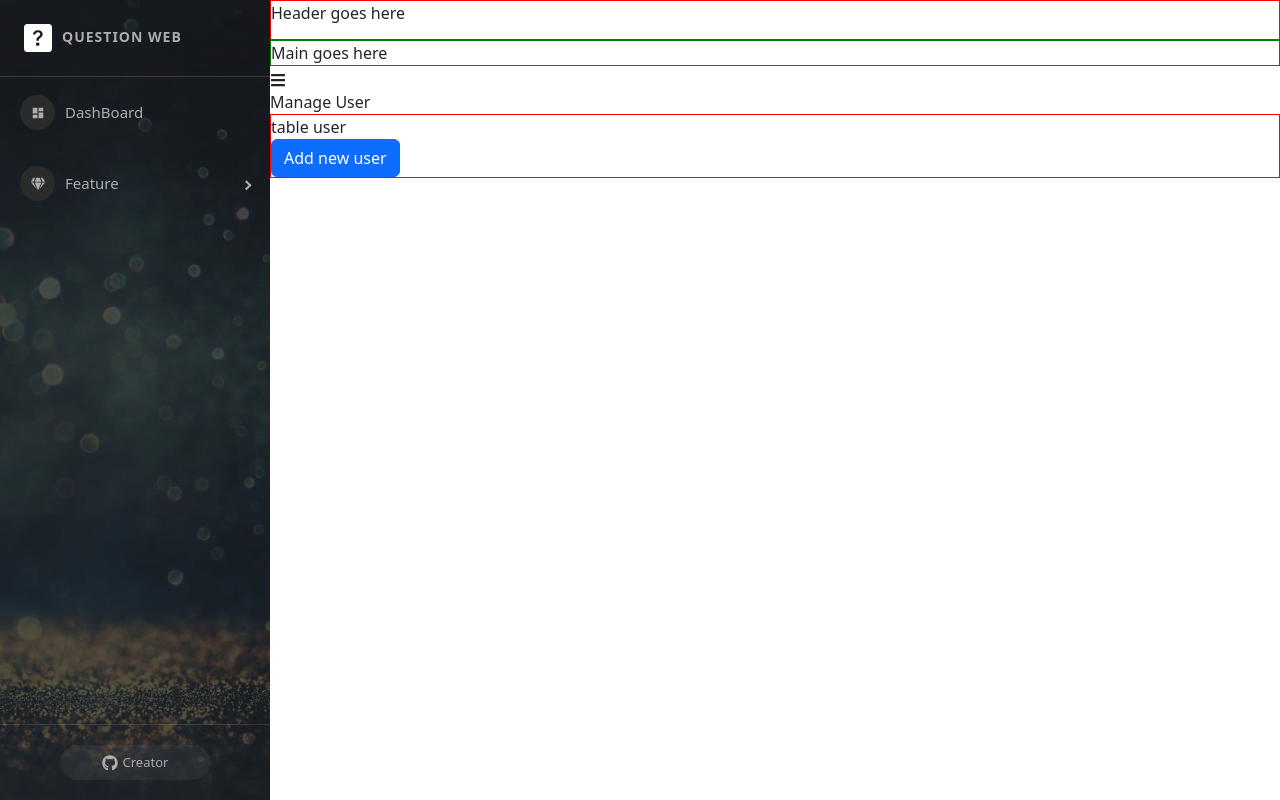
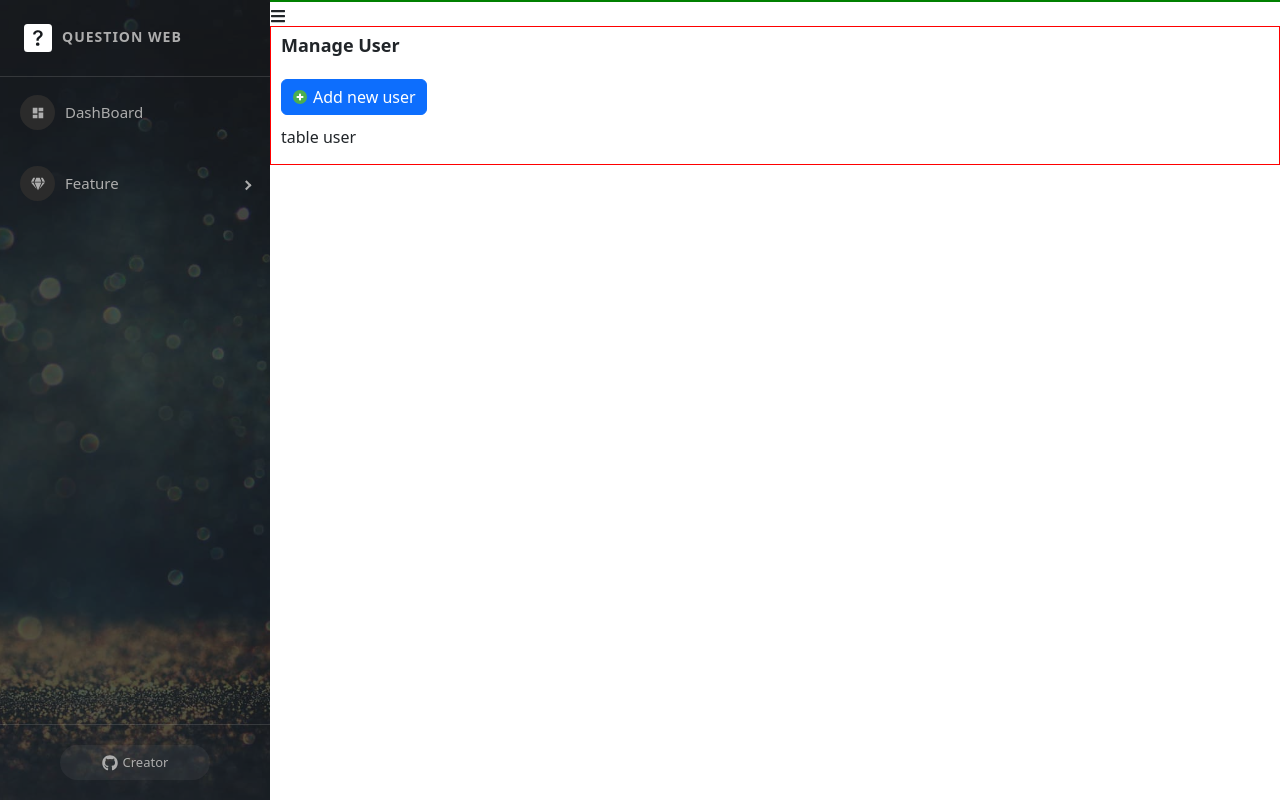
Before and after one commit to Hieu003/Test, a React (Create React App) app: page /admins/manage-users in a window 1280 px wide. Built offline with nearby package versions, Linux system fonts and the light colour scheme.

Commit message:
validate

```diff
--- a/src/App.js
+++ b/src/App.js
@@ -3,6 +3,8 @@ import './App.scss';
 import './Components/Header/Header'
 import Header from './Components/Header/Header';
 import { Outlet } from 'react-router-dom';
+import { ToastContainer, toast } from 'react-toastify';
+import 'react-toastify/dist/ReactToastify.css';
 
 
 const App = () => {
@@ -22,9 +24,7 @@ const App = () => {
         <div className='app-content'>
           <Outlet />
         </div>
-
       </div>
-
 
 
     </div>
--- a/src/Components/Admin/Admin.js
+++ b/src/Components/Admin/Admin.js
@@ -16,10 +16,10 @@ const Admin = () => {
 
             <div className="admin-content">
                 <div className="admin-header">
-                    Header goes here
+
                 </div>
                 <div className="admin-main">
-                    Main goes here
+
                 </div>
 
                 <FaBars onClick={() => setCollapsed(!collapsed)}></FaBars>
--- a/src/Components/Admin/Admin.scss
+++ b/src/Components/Admin/Admin.scss
@@ -11,10 +11,7 @@
 .admin-content {
     width: 100%;
 
-    .admin-header {
-        border: 1px solid red;
-        height: 40px;
-    }
+    .admin-header {}
 
     .admin-main {
         border: 1px solid green;
--- a/src/Components/Admin/Content/AddNewUserModal.js
+++ b/src/Components/Admin/Content/AddNewUserModal.js
@@ -3,12 +3,25 @@ import Button from 'react-bootstrap/Button';
 import Modal from 'react-bootstrap/Modal';
 import '../Content/ManageUser.scss'
 import { FcPlus } from "react-icons/fc";
+import axios from 'axios';
+import { ToastContainer, toast } from 'react-toastify';
 
-const AddNewUserModal = () => {
+import 'react-toastify/dist/ReactToastify.css';
 
 
-    const [show, setShow] = useState(false);
-    const handleClose = () => setShow(false);
+const AddNewUserModal = (props) => {
+
+    const { show, setShow } = props
+    // const [show, setShow] = useState(false);
+    const handleClose = () => {
+        setEmail('')
+        setPassword('')
+        setUsername('')
+        setRole("")
+        setPreviewImage('')
+
+        setShow(false);
+    }
     const handleShow = () => setShow(true);
 
     const [email, setEmail] = useState('');
@@ -27,12 +40,74 @@ const AddNewUserModal = () => {
         }
     }
 
+    // const handleSubmitCreateUser = () => {
+    //     // console.log(alert('me'))
+    //     const newUserFormData = new FormData();
+    //     newUserFormData.append('email', email)
+    //     newUserFormData.append('password', password)
+    //     newUserFormData.append('username', username)
+    //     newUserFormData.append('role', role)
+    //     newUserFormData.append('userImage', image)
+
+    //     axios({
+    //         method: 'post',
+    //         url: 'http://localhost:8081/api/v1/participant',
+    //         data: newUserFormData
+    //     }).then((res) => {
+    //         console.log(res)
+    //     })
+    // }
+
+    const validateEmail = (email) => {
+        return String(email)
+            .toLowerCase()
+            .match(
+                /^(([^<>()[\]\\.,;:\s@"]+(\.[^<>()[\]\\.,;:\s@"]+)*)|.(".+"))@((\[[0-9]{1,3}\.[0-9]{1,3}\.[0-9]{1,3}\.[0-9]{1,3}\])|(([a-zA-Z\-0-9]+\.)+[a-zA-Z]{2,}))$/
+            );
+    };
+
+
+
+
+
+
+    const handleSubmitCreateUser = async () => {
+        //validate
+        const isValidEmail = validateEmail(email)
+        if (!isValidEmail) {
+            toast.error('Invalid Email')
+            return
+        }
+        if (!password) {
+            toast.error('Invalid Password')
+            return
+        }
+
+        //Post new user
+        const newUserFormData = new FormData();
+        newUserFormData.append('email', email)
+        newUserFormData.append('password', password)
+        newUserFormData.append('username', username)
+        newUserFormData.append('role', role)
+        newUserFormData.append('userImage', image)
+        let res = await axios.post('http://localhost:8081/api/v1/participant', newUserFormData);
+        console.log("check res", res.data)
+
+        if (res.data && res.data.EC === 0) {
+            toast.success('Tạo mới người dùng thành công ')
+            handleClose();
+        }
+        if (res.data && res.data.EC !== 0) {
+            toast.error(res.data.EM)
+        }
+
+    }
 
     return (
         <>
-            <Button variant="primary" onClick={handleShow}>
+            {/* <Button variant="primary" onClick={handleShow}>
                 Add new user
-            </Button>
+            </Button> */}
 
             <Modal show={show} onHide={handleClose} backdrop="static" className='modal-add'>
                 <Modal.Header closeButton>
@@ -73,11 +148,22 @@ const AddNewUserModal = () => {
                     <Button variant="secondary" onClick={handleClose}>
                         Close
                     </Button>
-                    <Button variant="primary" onClick={handleClose}>
+                    <Button variant="primary" onClick={() => handleSubmitCreateUser()}>
                         Save
                     </Button>
                 </Modal.Footer>
             </Modal>
+            <ToastContainer
+                position="top-center"
+                autoClose={5000}
+                hideProgressBar={false}
+                newestOnTop={false}
+                closeOnClick
+                rtl={false}
+                pauseOnFocusLoss
+                draggable
+                pauseOnHover
+            />
         </>
     );
 }
--- a/src/Components/Admin/Content/ManageUser.js
+++ b/src/Components/Admin/Content/ManageUser.js
@@ -3,10 +3,11 @@ import Button from 'react-bootstrap/Button';
 import Modal from 'react-bootstrap/Modal';
 import AddNewUserModal from './AddNewUserModal';
 import '../Content/ManageUser.scss'
+import { FcPlus } from "react-icons/fc";
 
 const ManageUser = () => {
 
-
+    const [show, setShowModal] = useState(false)
 
     return (
         <div className="manage-user-container">
@@ -16,10 +17,11 @@ const ManageUser = () => {
             </div>
 
             <div className="user-content">
-                <div>table user
+                <button className='btn btn-primary' onClick={() => setShowModal(true)}><FcPlus /> Add new user</button>
+                <div className='user-table'>table user
                 </div>
 
-                <AddNewUserModal />
+                <AddNewUserModal show={show} setShow={setShowModal} />
             </div>
 
 
--- a/src/Components/Admin/Content/ManageUser.scss
+++ b/src/Components/Admin/Content/ManageUser.scss
@@ -1,6 +1,26 @@
 .manage-user-container {
+    border: 1px solid red;
+
+    .title {
+        font-weight: 600;
+        font-size: large;
+        padding: 5px 10px;
+    }
+
     .user-content {
-        border: 1px solid red;
+        padding: 15px 10px;
+
+        .btn {
+            padding: 5px 10px;
+            display: flex;
+            align-items: center;
+            justify-content: center;
+            gap: 5px;
+        }
+
+        .user-table {
+            margin-top: 10px;
+        }
     }
 }
 
--- a/src/Components/Admin/SideBar.js
+++ b/src/Components/Admin/SideBar.js
@@ -47,7 +47,7 @@ const SideBar = (props) => {
                             icon={<MdDashboard />}
                         >
                             DashBoard
-                            <Link to={"/admins"} />
+                            <Link to={"dash-board"} />
                         </MenuItem>
                     </Menu>
                     <Menu iconShape="circle">
--- a/src/index.js
+++ b/src/index.js
@@ -26,8 +26,8 @@ root.render(
 
         </Route>
         <Route path='/admins' element={<Admin />} >
+          <Route index element={<DashBoard />} />
           <Route path='manage-users' element={<ManageUser />} />
-          <Route index element={<DashBoard />} />
 
         </Route>
 
```
